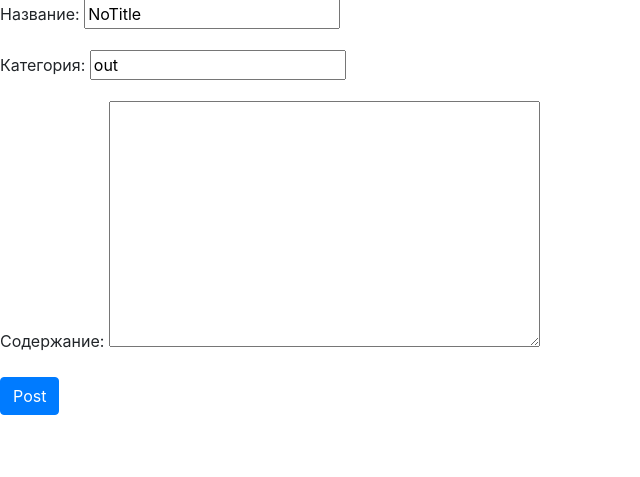
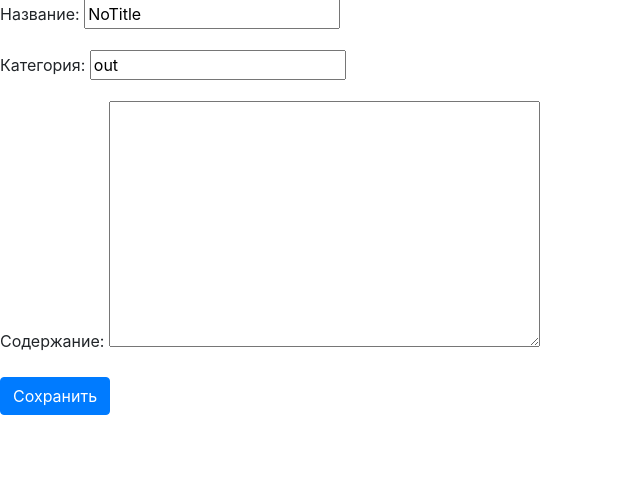
Before and after one commit to Svesh1-800/web-notes, a Django app: page /add_note/ in a window 1280 px wide. Shown: the part 137-614 px from the top of the page, without its empty margins (0-640 px from the left). Run offline with Django 3.2, Linux system fonts and the light colour scheme.

Commit message:
the first ready-made version of our project

```diff
--- a/jnotes/notes/templates/add_note.html
+++ b/jnotes/notes/templates/add_note.html
@@ -1,6 +1,6 @@
 {% extends 'base.html' %}
 
-{% block title %} СОЗДАТЕЛЬ {% endblock %}
+{% block title %}master{% endblock %}
 
 {% block content %}
 <h1>Создание новой заметки</h1>
@@ -8,6 +8,6 @@
  <form method="POST">
         {% csrf_token %}
         {{ form.as_p }}
-        <button class="btn btn-primary">Post</button>
+        <button class="btn btn-primary">Сохранить</button>
     </form>
 {% endblock %}
```
